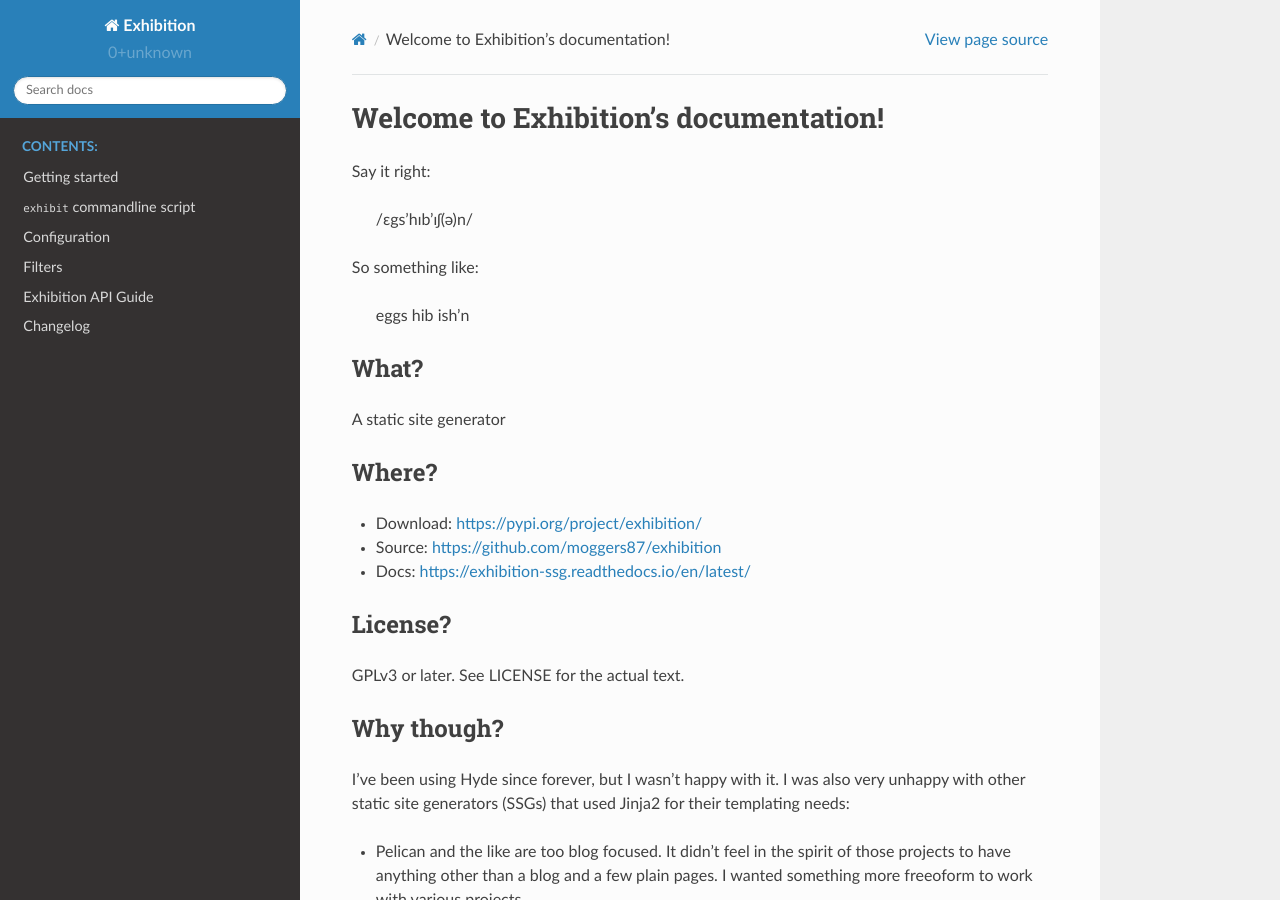
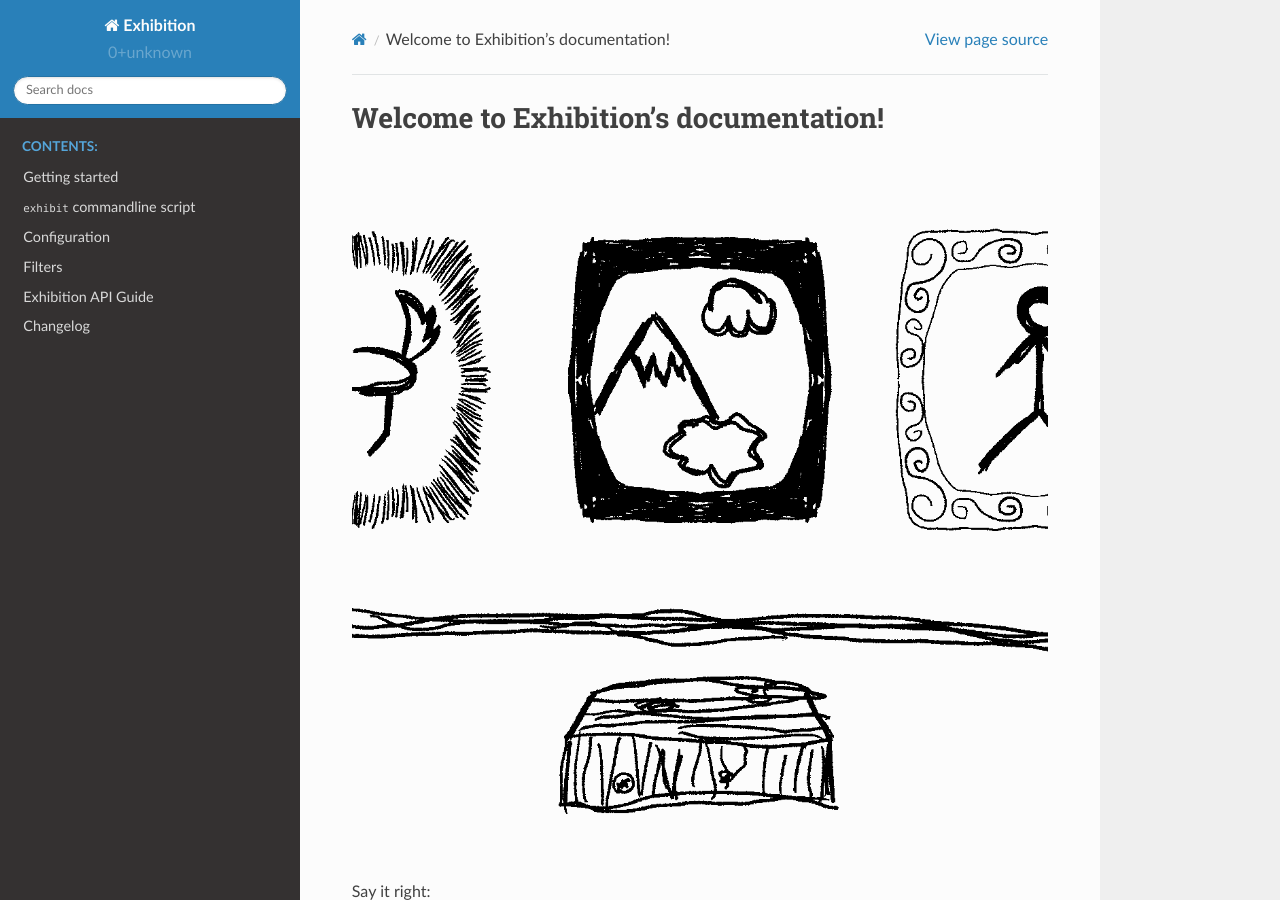
Before and after one commit to moggers87/exhibition, a Sphinx documentation site: the page built from docs/index.rst, in a window 1280 px wide and 900 px high. Built offline with Sphinx 7.4.7 and the Read the Docs theme 2.0.0, drawn with Linux system fonts in a browser that asks for light colours.

Commit message:
Header image for docs
Because all the cool kids do this kinda thing.

```diff
--- a/docs/index.rst
+++ b/docs/index.rst
@@ -5,6 +5,11 @@
 
 Welcome to Exhibition's documentation!
 ======================================
+
+.. image:: _static/header.png
+    :alt: Exhibition, a static site generator
+    :align: left
+    :target: https://github.com/moggers87/exhibition
 
 .. include:: ../README.rst
   :start-after: inclusion-marker-do-not-remove-start
```
Also changed, not shown: docs/_static/header.png (added).
